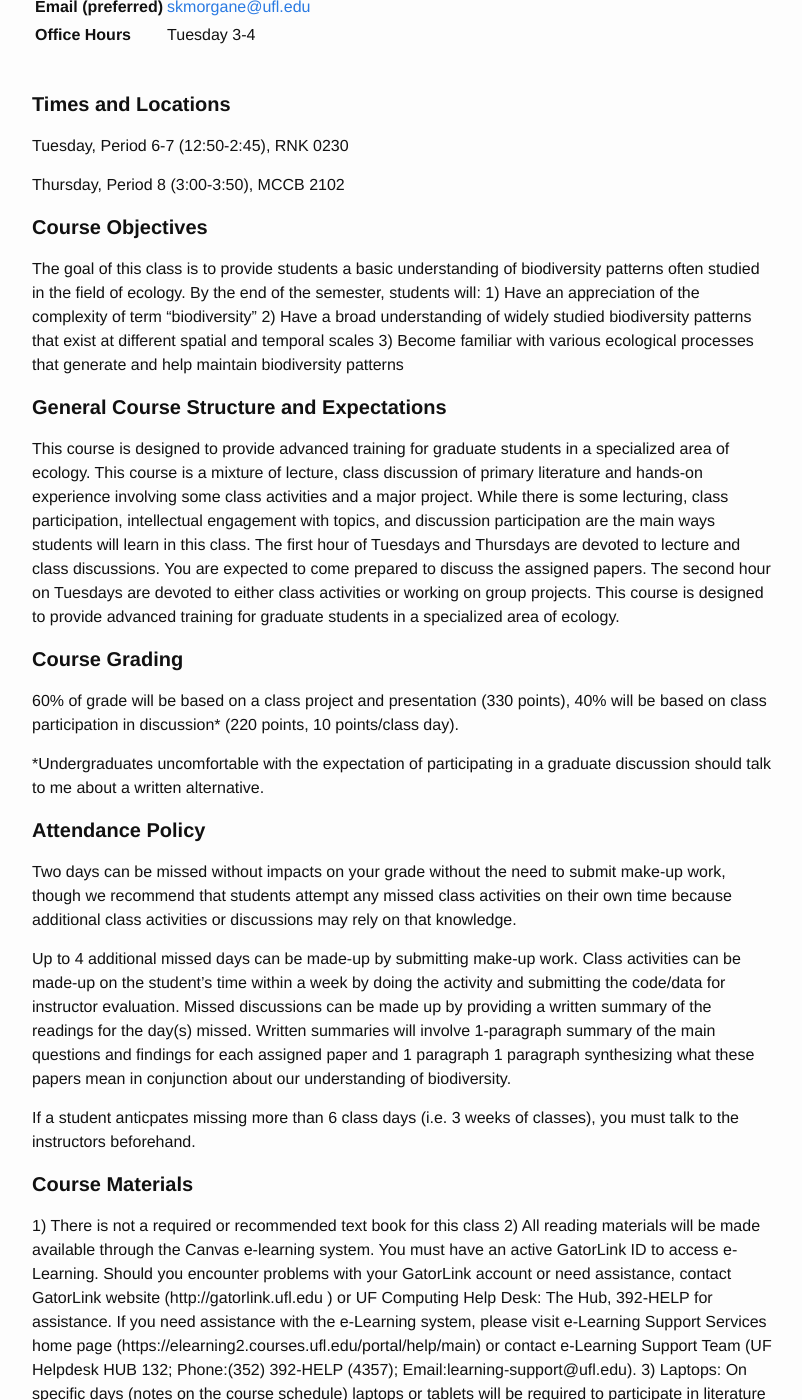
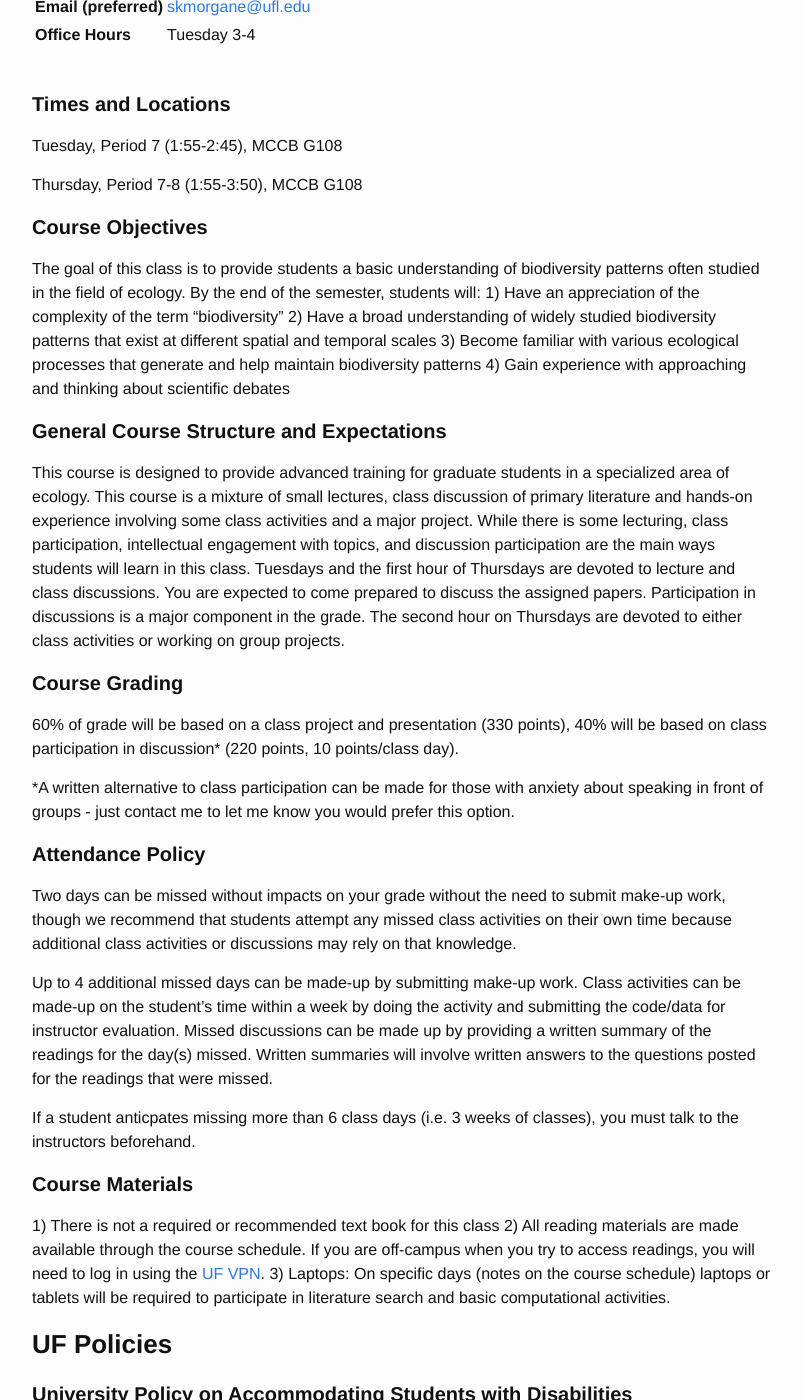
Before and after one commit to skmorgane/biodiversity-course, a Jekyll site: the page built from syllabus.md, in a window 1280 px wide and 1400 px high, scrolled down 423 px. Shown: the whole window, without its empty margins (238-1040 px from the left). Built offline with Jekyll 4.4.1, drawn with Linux system fonts in a browser that asks for light colours; some of the changed text lies outside the part shown.

Commit message:
Update syllabus.md

```diff
--- a/syllabus.md
+++ b/syllabus.md
@@ -15,38 +15,35 @@ title: Syllabus
 
 #### **Times and Locations**
 
-Tuesday, Period 6-7 (12:50-2:45), RNK 0230
+Tuesday, Period 7 (1:55-2:45), MCCB G108
 
-Thursday, Period 8 (3:00-3:50), MCCB 2102
+Thursday, Period 7-8 (1:55-3:50), MCCB G108
 
 #### **Course Objectives**
 
 The goal of this class is to provide students a basic understanding of biodiversity patterns often studied in the field
 of ecology. By the end of the semester, students will:
-1)	Have an appreciation of the complexity of term “biodiversity”
+1)	Have an appreciation of the complexity of the term “biodiversity”
 2)	Have a broad understanding of widely studied biodiversity patterns that exist at different spatial and temporal scales
 3)	Become familiar with various ecological processes that generate and help maintain biodiversity patterns
+4)	Gain experience with approaching and thinking about scientific debates
 
 
 #### **General Course Structure and Expectations**
 
 This course is designed to provide advanced training for graduate students in a specialized area of ecology.
-This course is a mixture of lecture, class discussion of primary literature and hands-on experience involving
+This course is a mixture of small lectures, class discussion of primary literature and hands-on experience involving
 some class activities and a major project. While there is some lecturing, class participation, intellectual
 engagement with topics, and discussion participation are the main ways students will learn in this class.
-The first hour of Tuesdays and Thursdays are devoted to lecture and class discussions. You are expected to
-come prepared to discuss the assigned papers. The second hour on Tuesdays are devoted to either class activities
-or working on group projects. This course is designed to provide advanced training for graduate students in a
-specialized area of ecology.
+Tuesdays and the first hour of Thursdays are devoted to lecture and class discussions. You are expected to
+come prepared to discuss the assigned papers. Participation in discussions is a major component in the grade. The second hour on Thursdays are devoted to either class activities or working on group projects.
 
 #### **Course Grading**
 
 60% of grade will be based on a class project and presentation (330 points),
 40% will be based on class participation in discussion* (220 points, 10 points/class day).
 
-*Undergraduates uncomfortable with the expectation of participating in a graduate discussion
-should talk to me about a written alternative.
-
+*A written alternative to class participation can be made for those with anxiety about speaking in front of groups - just contact me to let me know you would prefer this option.
 
 #### **Attendance Policy**
 
@@ -59,9 +56,8 @@ Up to 4 additional missed days can be made-up by submitting make-up work.
 Class activities can be made-up on the student's time within a week by doing
 the activity and submitting the code/data for instructor evaluation. Missed
 discussions can be made up by providing a written summary of the readings
-for the day(s) missed. Written summaries will involve 1-paragraph summary of the
-main questions and findings for each assigned paper and 1 paragraph 1 paragraph synthesizing
-what these papers mean in conjunction about our understanding of biodiversity.
+for the day(s) missed. Written summaries will involve written answers to the
+questions posted for the readings that were missed.
 
 If a student anticpates missing more than 6 class days (i.e. 3 weeks of classes), you
 must talk to the instructors beforehand.
@@ -69,7 +65,7 @@ must talk to the instructors beforehand.
 #### **Course Materials**
 
 1)	There is not a required or recommended text book for this class
-2)	All reading materials will be made available through the Canvas e-learning system. You must have an active GatorLink ID to access e-Learning. Should you encounter problems with your GatorLink account or need assistance, contact GatorLink website (http://gatorlink.ufl.edu ) or UF Computing Help Desk: The Hub, 392-HELP for assistance. If you need assistance with the e-Learning system, please visit e-Learning Support Services home page (https://elearning2.courses.ufl.edu/portal/help/main) or contact e-Learning Support Team (UF Helpdesk HUB 132; Phone:(352) 392-HELP (4357); Email:learning-support@ufl.edu).
+2)	All reading materials are made available through the course schedule. If you are off-campus when you try to access readings, you will need to log in using the [UF VPN](http://www.uflib.ufl.edu/login/vpn.html).
 3)	Laptops: On specific days (notes on the course schedule) laptops or tablets will be required to participate in literature search and basic computational activities.
 
 
@@ -96,7 +92,6 @@ Honor Code at http://www.dso.ufl.edu/students.php.
 
 All members of the class are expected to follow rules of common courtesy
 in all email messages, threaded discussions and chats.
-
 
 #### **Getting Help**
 
@@ -149,5 +144,5 @@ The details course schedule is available on the [course website](https://skmorga
 
 **Disclaimer:** This syllabus represents the current plans and
 objectives. As we go through the semester, those plans may need to
-change to enhance the class learning opportunity. Such changes,
-communicated clearly, are not unusual and should be expected.
+change to enhance the class learning opportunity or to accomodate natural disasters like hurricanes
+(yes, this happened twice one semester). Such changes, communicated clearly, are not unusual and should be expected.
```
Also changed, not shown: other parts of syllabus.md (+1 -1 lines).
